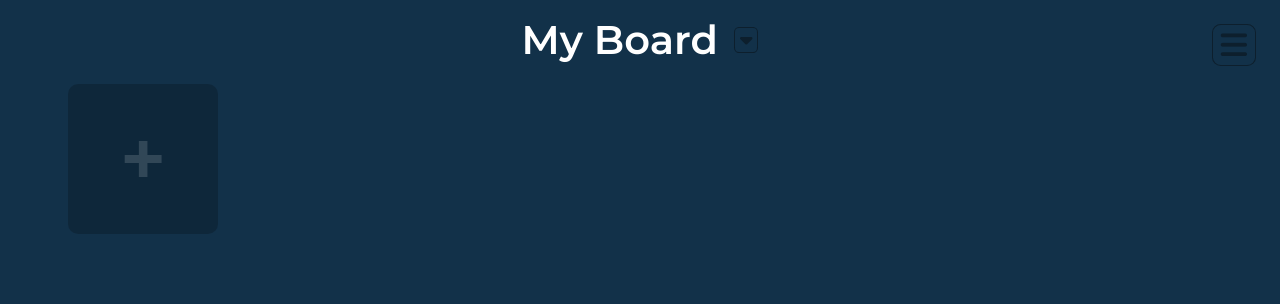
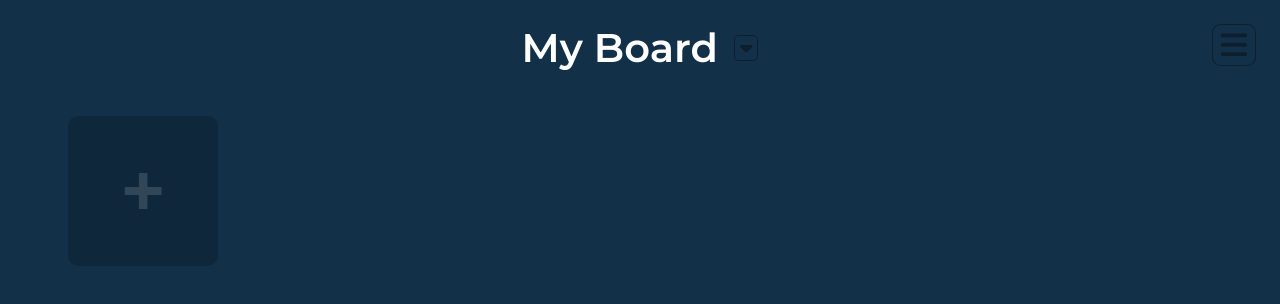
Before and after one commit to USpiri/StickyNotes, an Angular app: page / in a window 1280 px wide. Shown: the top 304 px of the page. Built offline with nearby package versions, Linux system fonts and the light colour scheme.

Commit message:
Fixed icon buttons and title display

```diff
--- a/src/app/components/board/board.component.html
+++ b/src/app/components/board/board.component.html
@@ -1,9 +1,9 @@
 <div class="options_buttons position-relative">
     <div class="position-absolute top-0 end-0">
-        <i class="fa-solid fa-bars options_menu m-4 on_mouse" data-bs-toggle="modal" data-bs-target="#options"></i>
+        <i class="fa-solid fa-bars options_menu m-2 m-sm-4 on_mouse" data-bs-toggle="modal" data-bs-target="#options"></i>
     </div>
 </div>
-<div class="board_header d-flex justify-content-center align-items-center pt-3">
+<div class="board_header d-flex justify-content-center align-items-center pt-4 mb-4">
     <h1 class="board_title m-0">{{selectedBoard.name}}</h1>
     <i class="fa-solid fa-caret-down board_menu ms-3 on_mouse" data-bs-toggle="dropdown" data-bs-auto-close="outside"></i>
     <div class="dropdown">
```
